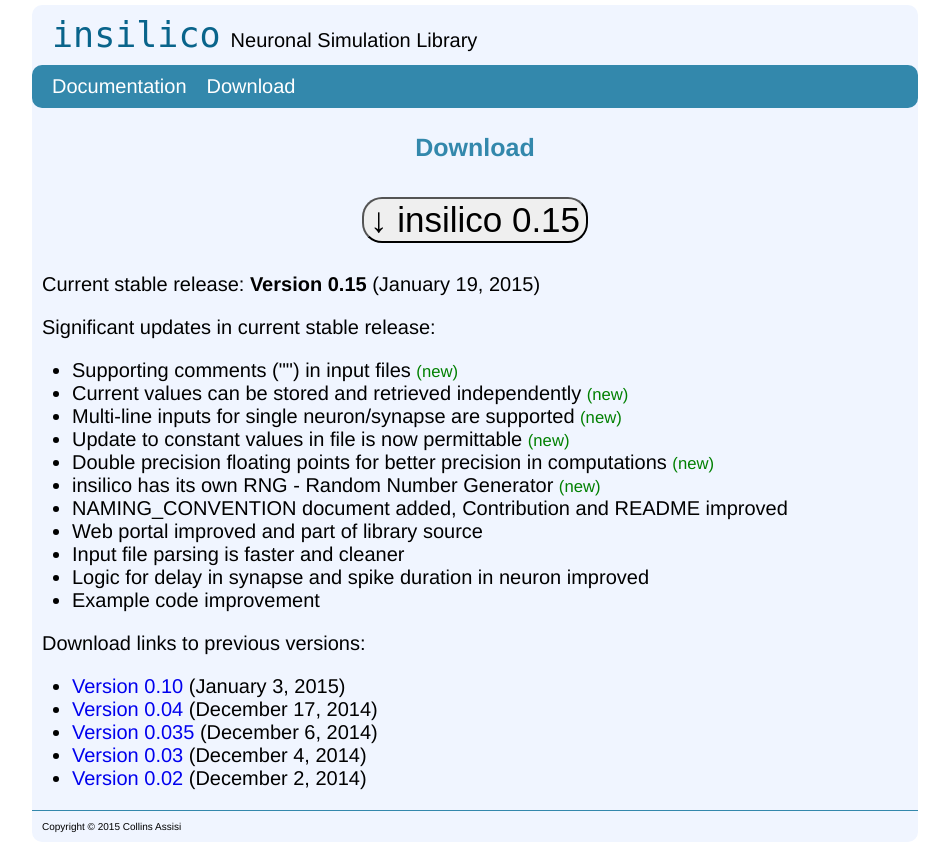
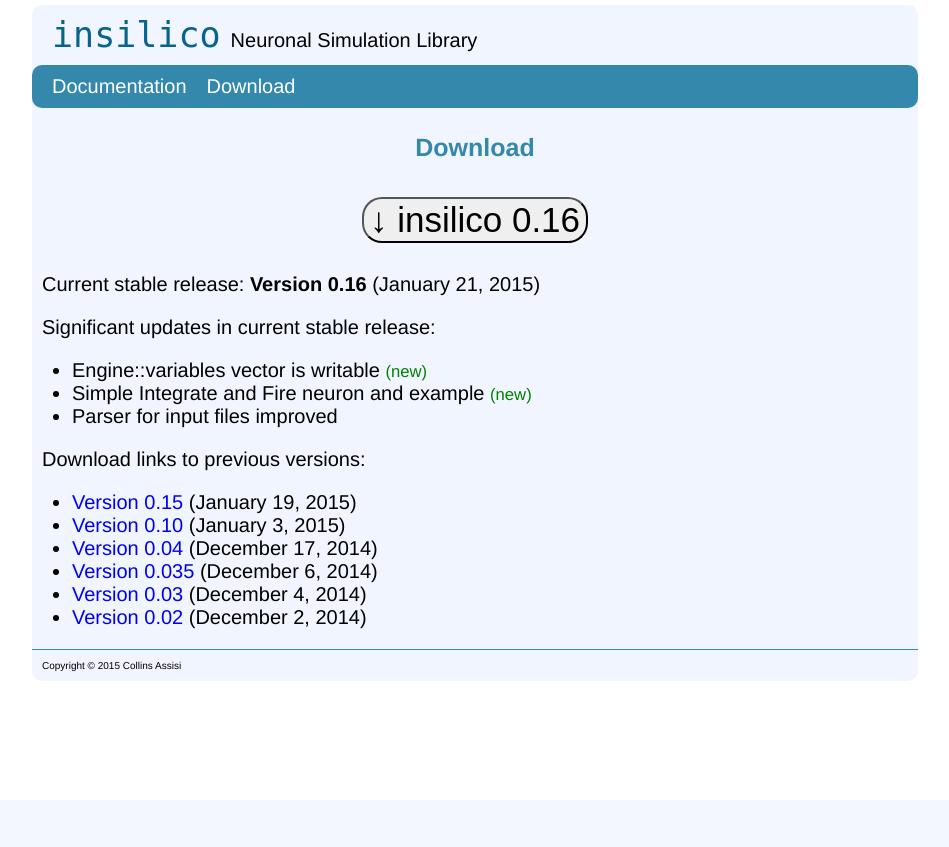
Before and after one commit to insilico-lib/insilico, a PHP site: page /download.php in a window 1280 px wide. Shown: the whole page, without its empty margins (165-1114 px from the left). After the commit the page ends 672 px from the top, so only its background shows below. Run offline with PHP 8.4, Linux system fonts and the light colour scheme.

Commit message:
[Release 0.16] Update web/download page.

```diff
--- a/web/download.php
+++ b/web/download.php
@@ -2,30 +2,23 @@
 
 <p class="page-content-header">Download</p>
 
-<p style="text-align: center; padding: 10px;"><a href="insilico-0.15.zip"><button style="font-size: 35px; border-radius: 20px;">&downarrow; insilico 0.15</button></a></p>
+<p style="text-align: center; padding: 10px;"><a href="insilico-0.16.zip"><button style="font-size: 35px; border-radius: 20px;">&downarrow; insilico 0.16</button></a></p>
 
 <p style="padding-left: 10px;">
-    <span>Current stable release:</span><b> Version 0.15 </a></b> (January 19, 2015)
+    <span>Current stable release:</span><b> Version 0.16 </a></b> (January 21, 2015)
 </p>
 <p style="padding-left: 10px;">
     <span>Significant updates in current stable release:</span>
     <ul>
-    <li>Supporting comments ("") in input files <small style="color:green;">(new)</small></li>
-    <li>Current values can be stored and retrieved independently <small style="color:green;">(new)</small></li>
-    <li>Multi-line inputs for single neuron/synapse are supported <small style="color:green;">(new)</small></li>
-    <li>Update to constant values in file is now permittable <small style="color:green;">(new)</small></li>
-    <li>Double precision floating points for better precision in computations <small style="color:green;">(new)</small></li>
-    <li>insilico has its own RNG - Random Number Generator <small style="color:green;">(new)</small></li>
-    <li>NAMING_CONVENTION document added, Contribution and README improved</li>
-    <li>Web portal improved and part of library source</li>
-    <li>Input file parsing is faster and cleaner</li>
-    <li>Logic for delay in synapse and spike duration in neuron improved</li>
-    <li>Example code improvement</li>
+    <li>Engine::variables vector is writable <small style="color:green;">(new)</small></li>
+    <li>Simple Integrate and Fire neuron and example <small style="color:green;">(new)</small></li>
+    <li>Parser for input files improved</li>
     </ul>
 </p>
 <p style="padding-left: 10px;">
     <span>Download links to previous versions:</span>
     <ul>
+    <li><a href="insilico-0.15.zip">Version 0.15</a> (January 19, 2015)</li>
     <li><a href="insilico-0.10.zip">Version 0.10</a> (January 3, 2015)</li>
     <li><a href="insilico-0.04.zip">Version 0.04</a> (December 17, 2014)</li>
     <li><a href="insilico-0.035.zip">Version 0.035</a> (December 6, 2014)</li>
```
